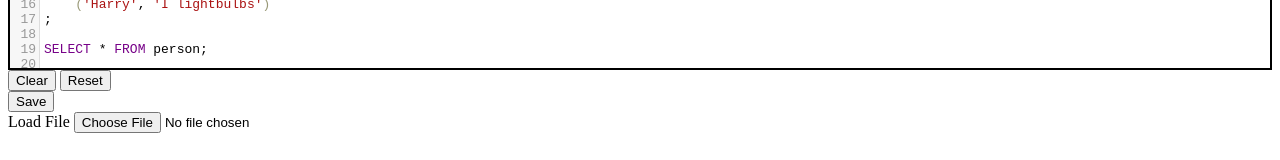
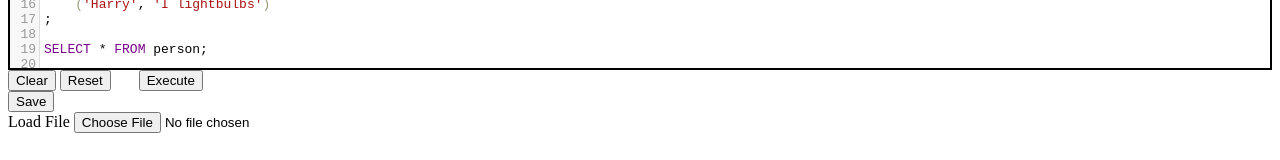
Before and after one commit to AnyhowStep/tsql-sqlite3-browser, a website with bundled scripts: page test-browser/public/index.html in a window 1280 px wide. Shown: the part 260-420 px from the top of the page. Built offline with nearby package versions, Linux system fonts and the light colour scheme.

Commit message:
Added execute button; Ctrl+Enter works, too

```diff
--- a/test-browser/public/index.html
+++ b/test-browser/public/index.html
@@ -44,6 +44,8 @@
         <textarea id="query-input"></textarea>
         <button onclick="clearQueryInput()">Clear</button>
         <button onclick="resetToDefaultQueryInput()">Reset</button>
+        &nbsp;&nbsp;&nbsp;&nbsp;&nbsp;
+        <button onclick="submitQuery()">Execute</button>
         <br/>
         <button onclick="save()">Save</button>
         <br/>
```
